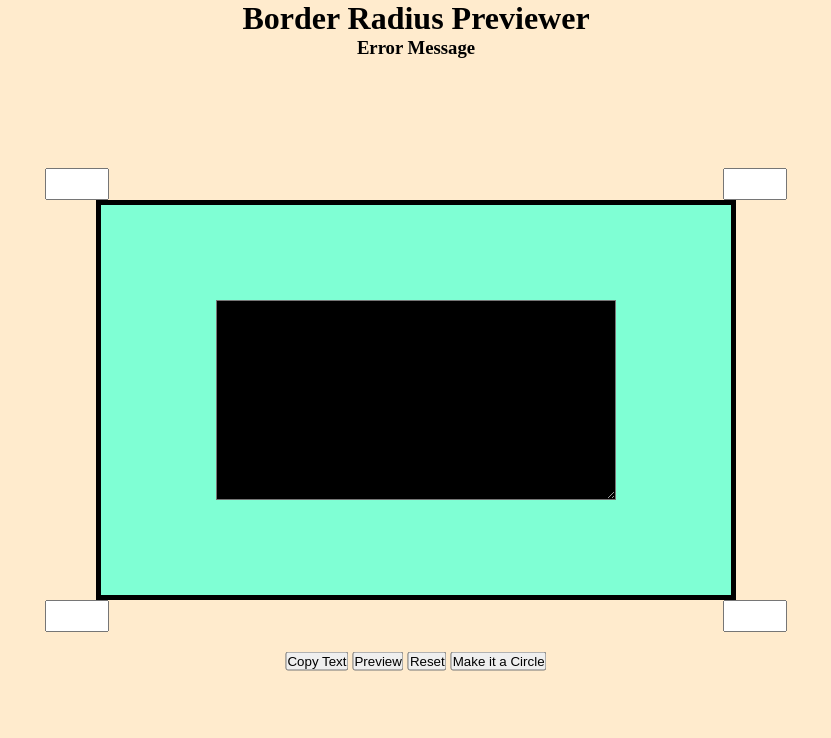
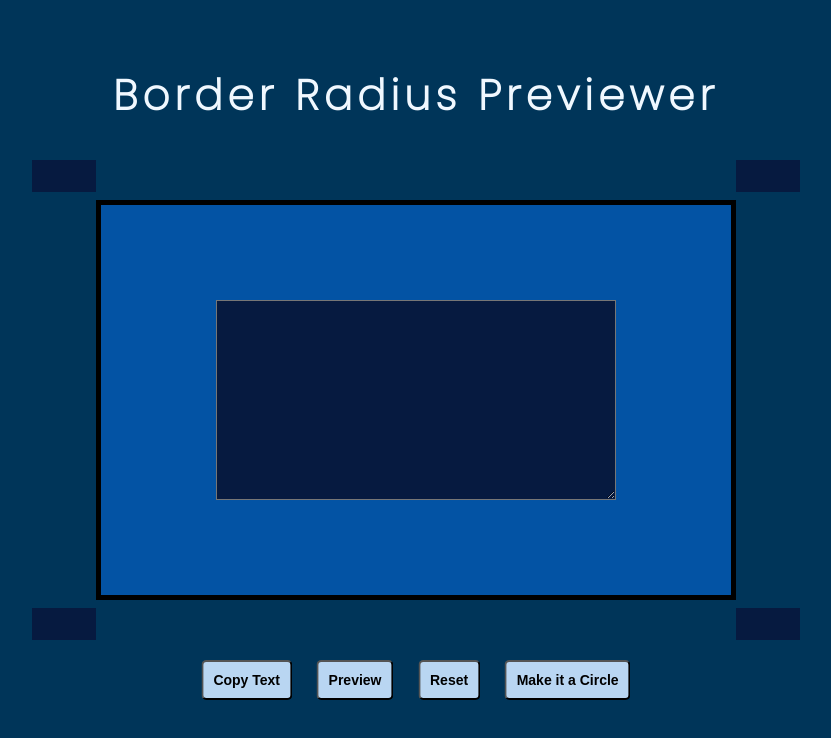
Before and after one commit to thomasprayon/borderRadiusPreview, a plain HTML site: page index.html in a window 1280 px wide. Shown: the whole page, without its empty margins (224-1055 px from the left). Drawn offline with Linux system fonts and the light colour scheme.

Commit message:
finished the project with the styling too

```diff
--- a/index.html
+++ b/index.html
@@ -12,20 +12,20 @@
 <body>
     <main>
         <h1>Border Radius Previewer</h1>
-        <div class="container">
+        <input type="number" class="input-top-left">
+        <input type="number" class="input-top-right">
+        <input type="number" class="input-bottom-left">
+        <input type="number" class="input-bottom-right">
+        <section class="container">
             <textarea id="infoPreviewer"></textarea>
-        </div>
-        <input type="number" class="input-top-left" maxlength="3">
-        <input type="number" class="input-top-right" maxlength="3">
-        <input type="number" class="input-bottom-left" maxlength="3">
-        <input type="number" class="input-bottom-right" maxlength="3">
-        <h3><span>Error Message</span></h3>
-        <div class="buttons">
+        </section>
+        <section class="buttons">
             <button type="button" class="btn btn-copy">Copy Text</button>
             <button type="button" class="btn btn-preview">Preview</button>
             <button type="button" class="btn btn-reset">Reset</button>
             <button type="button" class="btn btn-circle">Make it a Circle</button>
-        </div>
+        </section>
+
     </main>
     <script src="script.js"></script>
 </body>
--- a/script.js
+++ b/script.js
@@ -4,10 +4,14 @@ const previewBtn = document.querySelector('.btn-preview');
 const copyBtn = document.querySelector('.btn-copy');
 const resetBtn = document.querySelector('.btn-reset');
 const makeCircle = document.querySelector('.btn-circle');
+const errorMessage = document.querySelector('.copy-message');
 let inputTL = document.querySelector('.input-top-left');
 let inputTR = document.querySelector('.input-top-right');
 let inputBL = document.querySelector('.input-bottom-left');
 let inputBR = document.querySelector('.input-bottom-right');
+let previewText = document.getElementById('infoPreviewer');
+let containerBox = document.querySelector('.container');
+let copyText = document.getElementById('infoPreviewer');
 
 // Check that the user gives valid values and until 100
 const checkInputUser = (bottomLeft, bottomRight, topLeft, topRight) => {
@@ -16,27 +20,20 @@ const checkInputUser = (bottomLeft, bottomRight, topLeft, topRight) => {
     topLeft = inputTL.value;
     topRight = inputTR.value;
 
-    //add error message
-    Number(topLeft) > 100 ||
-    Number(topRight) > 100 ||
-    Number(bottomLeft) > 100 ||
-    Number(bottomRight) > 100
-        ? alert('Is a lot to take, try less than 100')
-        : previewBorders(bottomLeft, bottomRight, topLeft, topRight);
-
+    Number(topLeft) > 120 ||
     Number(topLeft) < 0 ||
+    Number(topRight) > 120 ||
     Number(topRight) < 0 ||
+    Number(bottomLeft) > 120 ||
     Number(bottomLeft) < 0 ||
+    Number(bottomRight) > 120 ||
     Number(bottomRight) < 0
-        ? alert('less than 0 is not possible, try again')
+        ? (previewText.value = 'Please try again, invalid input!')
         : previewBorders(bottomLeft, bottomRight, topLeft, topRight);
 };
 
 // Edit borders by submitting values
 const previewBorders = (bottomLeft, bottomRight, topLeft, topRight) => {
-    let containerBox = document.querySelector('.container');
-    let previewText = document.getElementById('infoPreviewer');
-
     if (topLeft && !topRight && !bottomRight && !bottomLeft) {
         containerBox.style.borderTopLeftRadius = `${topLeft}px`;
         previewText.value = `border-left-top-radius: ${topLeft}px`;
@@ -71,7 +68,7 @@ const previewBorders = (bottomLeft, bottomRight, topLeft, topRight) => {
         containerBox.style.borderTopRightRadius = `${topRight}px`;
         containerBox.style.borderBottomRightRadius = `${bottomRight}px`;
         containerBox.style.borderBottomLeftRadius = `${bottomLeft}px`;
-        previewText.value = `border-top-right-radius: ${topRight} \nborder-bottom-right-radius: ${bottomRight}px \nborder-bottom-left-radius: ${bottomLeft}px `;
+        previewText.value = `border-top-right-radius: ${topRight}px \nborder-bottom-right-radius: ${bottomRight}px \nborder-bottom-left-radius: ${bottomLeft}px`;
     } else if (topLeft && !topRight && bottomRight && bottomLeft) {
         containerBox.style.borderTopLeftRadius = `${topLeft}px`;
         containerBox.style.borderBottomRightRadius = `${bottomRight}px`;
@@ -86,7 +83,7 @@ const previewBorders = (bottomLeft, bottomRight, topLeft, topRight) => {
         containerBox.style.borderTopLeftRadius = `${topLeft}px`;
         containerBox.style.borderTopRightRadius = `${topRight}px`;
         containerBox.style.borderBottomRightRadius = `${bottomRight}px`;
-        previewText.value = `border-top-left-radius: ${topLeft} \nborder-top-right-radius: ${topRight}px \nborder-bottom-right-radius: ${bottomRight}px`;
+        previewText.value = `border-top-left-radius: ${topLeft}px \nborder-top-right-radius: ${topRight}px \nborder-bottom-right-radius: ${bottomRight}px`;
     } else if (!topLeft && topRight && bottomRight && !bottomLeft) {
         containerBox.style.borderTopRightRadius = `${topRight}px`;
         containerBox.style.borderBottomRightRadius = `${bottomRight}px`;
@@ -94,26 +91,26 @@ const previewBorders = (bottomLeft, bottomRight, topLeft, topRight) => {
     } else if (topLeft && !topRight && bottomRight && !bottomLeft) {
         containerBox.style.borderTopLeftRadius = `${topLeft}px`;
         containerBox.style.borderBottomRightRadius = `${bottomRight}px`;
-        previewText.value = `border-top-left-radius:${topLeft}px \nborder-radius-bottom-right:${bottomRight}`;
+        previewText.value = `border-top-left-radius:${topLeft}px \nborder-radius-bottom-right:${bottomRight}px`;
     } else if (topLeft && topRight && !bottomRight && !bottomLeft) {
         containerBox.style.borderTopLeftRadius = `${topLeft}px`;
         containerBox.style.borderTopRightRadius = `${topRight}px`;
-        previewText.value = `border-top-left-radius: ${topLeft}px \nborder-radius-top-radius: ${topRight}`;
+        previewText.value = `border-top-left-radius: ${topLeft}px \nborder-radius-top-radius: ${topRight}px`;
     } else if (topLeft && !topRight && !bottomRight && bottomLeft) {
         containerBox.style.borderTopLeftRadius = `${topLeft}px`;
         containerBox.style.borderBottomLeftRadius = `${bottomLeft}px`;
         previewText.value = `border-top-left-radius: ${topLeft}px \nborder-radius-bottom-left: ${bottomLeft}px`;
     } else {
-        previewText.value = 'Something went wrong!';
+        previewText.value = 'Please enter values to preview!';
     }
 };
 
 // Copy text to clipboard
 const copyToClipboard = () => {
-    let copyText = document.getElementById('infoPreviewer');
     copyText.select();
     copyText.setSelectionRange(0, 99999);
     navigator.clipboard.writeText(copyText.value);
+    previewText.value = 'Copied!';
 };
 
 //Buttons Functinality
@@ -123,14 +120,13 @@ previewBtn.addEventListener('click', () => {
 
 //Reset button
 resetBtn.addEventListener('click', () => {
-    let containerBox = document.querySelector('.container');
-    let previewText = document.getElementById('infoPreviewer');
     inputBL.value = '';
     inputBR.value = '';
     inputTL.value = '';
     inputTR.value = '';
     containerBox.style.borderRadius = '0px';
     previewText.value = '';
+    errorMessage.classList.add('no-show');
 });
 
 //CopyButton
@@ -138,9 +134,6 @@ copyBtn.addEventListener('click', copyToClipboard);
 
 //Make a circle
 makeCircle.addEventListener('click', () => {
-    console.log('makeCircle');
-    let containerBox = document.querySelector('.container');
-    let previewText = document.getElementById('infoPreviewer');
     containerBox.style.borderRadius = `100%`;
     previewText.value = `border-radius: 100%`;
 });
--- a/style.css
+++ b/style.css
@@ -1,3 +1,4 @@
+@import url('https://fonts.googleapis.com/css2?family=League+Gothic&family=Poppins:wght@200&display=swap');
 * {
     box-sizing: border-box;
     margin: 0;
@@ -6,8 +7,10 @@
 body {
     width: 100vw;
     height: 100vh;
-    background-color: blanchedalmond;
+    background-color: #003559;
     position: relative;
+    color: aliceblue;
+    font-family: 'Poppins', sans-serif;
 }
 main {
     display: flex;
@@ -16,7 +19,7 @@ main {
     align-items: center;
 }
 .container {
-    background-color: aquamarine;
+    background-color: #0353a4;
     position: absolute;
     top: 50%;
     left: 50%;
@@ -29,6 +32,11 @@ main {
     justify-content: center;
     align-items: center;
 }
+h1 {
+    margin-top: 4rem;
+    font-size: 42px;
+    letter-spacing: 5px;
+}
 .input-top-left,
 .input-top-right,
 .input-bottom-left,
@@ -38,34 +46,54 @@ main {
     height: 2rem;
     font-size: 20px;
     text-align: center;
+    background-color: #061a40;
+    outline: 0;
+    border: 0;
+    color: aliceblue;
 }
 .input-top-left {
-    top: 21%;
-    left: 21%;
+    top: 20%;
+    left: 20%;
 }
 .input-top-right {
-    top: 21%;
-    right: 21%;
+    top: 20%;
+    right: 20%;
 }
 .input-bottom-left {
-    bottom: 21%;
-    left: 21%;
+    bottom: 20%;
+    left: 20%;
 }
 .input-bottom-right {
-    bottom: 21%;
-    right: 21%;
+    bottom: 20%;
+    right: 20%;
 }
 .buttons {
     position: absolute;
-    bottom: 15%;
+    bottom: 10%;
     left: 50%;
     transform: translate(-50%, -50%);
 }
 #infoPreviewer {
-    background-color: black;
+    background-color: #061a40;
     color: white;
     width: 400px;
     height: 200px;
     font-size: 22px;
     font-family: inherit;
+    pointer-events: none;
 }
+.btn {
+    background-color: #b9d6f2;
+    color: #000;
+    padding: 10px;
+    border-radius: 5px;
+    font-weight: 600;
+    margin: 0 10px 0 10px;
+    font-size: 14px;
+}
+.btn:hover {
+    opacity: 0.89;
+}
+.btn:active {
+    transform: translateY(2px);
+}
```
